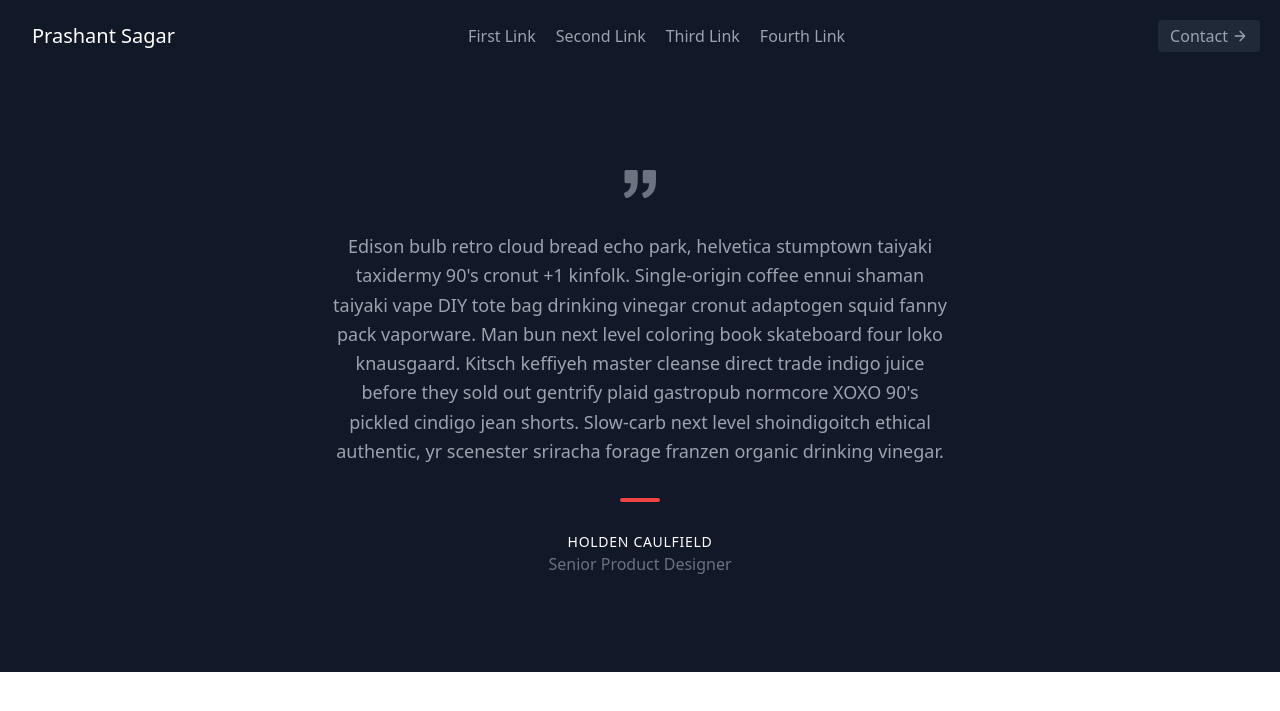
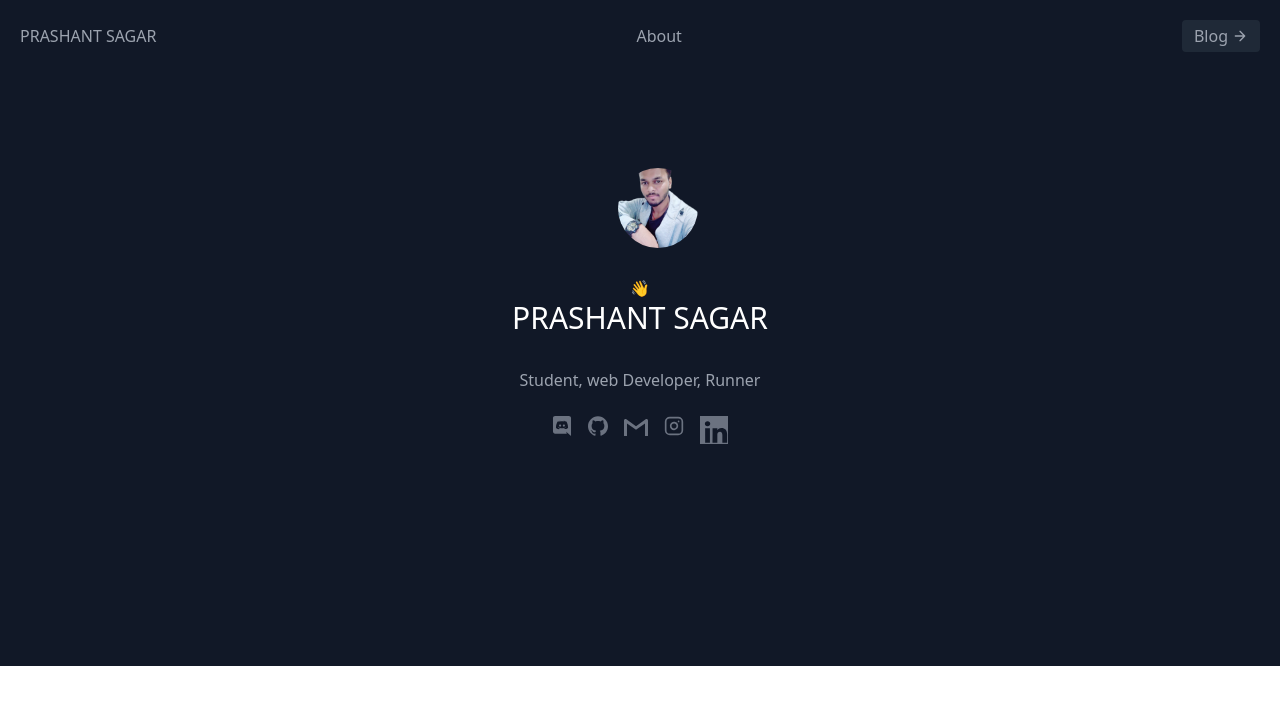
Before and after one commit to prashantsagar73/portfolio-website, a Django app: page / in a window 1280 px wide. Shown: the top 711 px of the page. Run offline with Django 3.2, Linux system fonts and the light colour scheme.

Commit message:
heder completed

```diff
--- /dev/null
+++ b/prashant/home/templates/home/base.html
@@ -0,0 +1,65 @@
+<!DOCTYPE html>
+<html lang="en">
+
+<head>
+  <meta charset="UTF-8">
+  <meta http-equiv="X-UA-Compatible" content="IE=edge">
+  <meta name="viewport" content="width=device-width, initial-scale=1.0">
+  <link href="https://unpkg.com/tailwindcss@^2/dist/tailwind.min.css" rel="stylesheet">
+  <title> {% block title%} {% endblock %} </title>
+  <style>
+    {
+      % block style %
+    }
+
+      {
+      % endblock style %
+    }
+  </style>
+
+</head>
+
+<body>
+
+  <!-- navbar -->
+  <header class="text-gray-400 bg-gray-900 body-font">
+    <div class="container mx-auto flex flex-wrap p-5 flex-col md:flex-row items-center">
+      <a class="flex title-font font-medium items-center text-white mb-4 md:mb-0">
+        <!-- <svg xmlns="http://www.w3.org/2000/svg" fill="none" stroke="currentColor" stroke-linecap="round" stroke-linejoin="round" stroke-width="2" class="w-10 h-10 text-white p-2 bg-red-500 rounded-full" viewBox="0 0 24 24">
+              <!-- <path d="M12 2L2 7l10 5 10-5-10-5zM2 17l10 5 10-5M2 12l10 5 10-5"></path> -->
+        </svg>
+        <a href="{% url 'prashant:home' %}" class="mr-5 hover:text-white">PRASHANT SAGAR</a>
+      </a>
+      <nav class="md:ml-auto md:mr-auto flex flex-wrap items-center text-base justify-center">
+        <a href="{% url 'prashant:about' %}" class="mr-5 hover:text-white">About</a>
+        <a href="" class="mr-5 hover:text-white"></a>
+      </nav>
+      <button
+        class="inline-flex items-center bg-gray-800 border-0 py-1 px-3 focus:outline-none hover:bg-gray-700 rounded text-base mt-4 md:mt-0">Blog
+        <svg fill="none" stroke="currentColor" stroke-linecap="round" stroke-linejoin="round" stroke-width="2"
+          class="w-4 h-4 ml-1" viewBox="0 0 24 24">
+          <path d="M5 12h14M12 5l7 7-7 7"></path>
+        </svg>
+      </button>
+    </div>
+  </header>
+
+
+
+
+  {% block body %}
+
+  {% endblock body %}
+
+
+
+  <script>
+
+    {% block script %}
+    {% endblock script %}
+
+  </script>
+
+</body>
+
+</html>
--- a/prashant/home/templates/home/index.html
+++ b/prashant/home/templates/home/index.html
@@ -1,52 +1,104 @@
-<!DOCTYPE html>
-<html lang="en">
-<head>
-    <meta charset="UTF-8">
-    <meta http-equiv="X-UA-Compatible" content="IE=edge">
-    <meta name="viewport" content="width=device-width, initial-scale=1.0">
-    <link href="https://unpkg.com/tailwindcss@^2/dist/tailwind.min.css" rel="stylesheet">
-    <title>Document</title>
-</head>
-<body>
-    <!-- navbar -->
-    <header class="text-gray-400 bg-gray-900 body-font">
-        <div class="container mx-auto flex flex-wrap p-5 flex-col md:flex-row items-center">
-          <a class="flex title-font font-medium items-center text-white mb-4 md:mb-0">
-            <!-- <svg xmlns="http://www.w3.org/2000/svg" fill="none" stroke="currentColor" stroke-linecap="round" stroke-linejoin="round" stroke-width="2" class="w-10 h-10 text-white p-2 bg-red-500 rounded-full" viewBox="0 0 24 24">
-              <!-- <path d="M12 2L2 7l10 5 10-5-10-5zM2 17l10 5 10-5M2 12l10 5 10-5"></path> -->
-            </svg>
-            <span class="ml-3 text-xl">Prashant Sagar</span>
-          </a>
-          <nav class="md:ml-auto md:mr-auto flex flex-wrap items-center text-base justify-center">
-            <a class="mr-5 hover:text-white">First Link</a>
-            <a class="mr-5 hover:text-white">Second Link</a>
-            <a class="mr-5 hover:text-white">Third Link</a>
-            <a class="mr-5 hover:text-white">Fourth Link</a>
-          </nav>
-          <button class="inline-flex items-center bg-gray-800 border-0 py-1 px-3 focus:outline-none hover:bg-gray-700 rounded text-base mt-4 md:mt-0">Contact
-            <svg fill="none" stroke="currentColor" stroke-linecap="round" stroke-linejoin="round" stroke-width="2" class="w-4 h-4 ml-1" viewBox="0 0 24 24">
-              <path d="M5 12h14M12 5l7 7-7 7"></path>
-            </svg>
-          </button>
-        </div>
-      </header>
+{% extends 'home/base.html' %} {% block title %} Home {% endblock title %} {% block contactactive %} active
+{% endblock contactactive %} {% block style %}
+{%endblock style%}
 
+
+
+{% block body %}
 <!-- card -->
 <section class="text-gray-400 bg-gray-900 body-font">
   <div class="container px-5 py-24 mx-auto">
     <div class="xl:w-1/2 lg:w-3/4 w-full mx-auto text-center">
-            <svg xmlns="http://www.w3.org/2000/svg" fill="currentColor" class="inline-block w-8 h-8 text-gray-500 mb-8" viewBox="0 0 975.036 975.036">
-              <path d="M925.036 57.197h-304c-27.6 0-50 22.4-50 50v304c0 27.601 22.4 50 50 50h145.5c-1.9 79.601-20.4 143.3-55.4 191.2-27.6 37.8-69.399 69.1-125.3 93.8-25.7 11.3-36.8 41.7-24.8 67.101l36 76c11.6 24.399 40.3 35.1 65.1 24.399 66.2-28.6 122.101-64.8 167.7-108.8 55.601-53.7 93.7-114.3 114.3-181.9 20.601-67.6 30.9-159.8 30.9-276.8v-239c0-27.599-22.401-50-50-50zM106.036 913.497c65.4-28.5 121-64.699 166.9-108.6 56.1-53.7 94.4-114.1 115-181.2 20.6-67.1 30.899-159.6 30.899-277.5v-239c0-27.6-22.399-50-50-50h-304c-27.6 0-50 22.4-50 50v304c0 27.601 22.4 50 50 50h145.5c-1.9 79.601-20.4 143.3-55.4 191.2-27.6 37.8-69.4 69.1-125.3 93.8-25.7 11.3-36.8 41.7-24.8 67.101l35.9 75.8c11.601 24.399 40.501 35.2 65.301 24.399z"></path>
+      <svg xmlns="http://www.w3.org/2000/svg" fill="currentColor" class="inline-block w-8 h-8 text-gray-500 mb-8"
+        viewBox="0 0 975.036 975.036">
+        <!-- <path d="M925.036 57.197h-304c-27.6 0-50 22.4-50 50v304c0 27.601 22.4 50 50 50h145.5c-1.9 79.601-20.4 143.3-55.4 191.2-27.6 37.8-69.399 69.1-125.3 93.8-25.7 11.3-36.8 41.7-24.8 67.101l36 76c11.6 24.399 40.3 35.1 65.1 24.399 66.2-28.6 122.101-64.8 167.7-108.8 55.601-53.7 93.7-114.3 114.3-181.9 20.601-67.6 30.9-159.8 30.9-276.8v-239c0-27.599-22.401-50-50-50zM106.036 913.497c65.4-28.5 121-64.699 166.9-108.6 56.1-53.7 94.4-114.1 115-181.2 20.6-67.1 30.899-159.6 30.899-277.5v-239c0-27.6-22.399-50-50-50h-304c-27.6 0-50 22.4-50 50v304c0 27.601 22.4 50 50 50h145.5c-1.9 79.601-20.4 143.3-55.4 191.2-27.6 37.8-69.4 69.1-125.3 93.8-25.7 11.3-36.8 41.7-24.8 67.101l35.9 75.8c11.601 24.399 40.501 35.2 65.301 24.399z"></path> -->
       </svg>
-            <p class="leading-relaxed text-lg">Edison bulb retro cloud bread echo park, helvetica stumptown taiyaki taxidermy 90's cronut +1 kinfolk. Single-origin coffee ennui shaman taiyaki vape DIY tote bag drinking vinegar cronut adaptogen squid fanny pack vaporware. Man bun next level coloring book skateboard four loko knausgaard. Kitsch keffiyeh master cleanse direct trade indigo juice before they sold out gentrify plaid gastropub normcore XOXO 90's pickled cindigo jean shorts. Slow-carb next level shoindigoitch ethical authentic, yr scenester sriracha forage franzen organic drinking vinegar.</p>
-            <span class="inline-block h-1 w-10 rounded bg-red-500 mt-8 mb-6"></span>
-            <h2 class="text-white font-medium title-font tracking-wider text-sm">HOLDEN CAULFIELD</h2>
-            <p class="text-gray-500">Senior Product Designer</p>
+
+
+      {% load static %}
+      <!-- <div class="text-indigo-200 rounded-full inline-flex items-center justify-center">
+        <img src=" {% static 'prashant_sagar.png' %}" alt="image" height="82" width="82">
+        </svg>
+      </div> -->
+
+      <a class="inline-flex items-center">
+        <img alt="blog" src="{% static 'prashant_sagar.png' %}"
+          class="w-20 h-20 rounded-full flex-shrink-0 object-cover object-center">
+
+      </a>
+
+      <br>
+      <span class="items-center mb-8 ">
+        👋
+      </span>
+      <h1 class="sm:text-3xl text-2xl font-medium title-font mb-8 text-white">PRASHANT SAGAR</h1>
+
+      <h2 class=" title-font">Student,
+        web Developer,
+        Runner</h2>
+
+      <br>
+      <!-- icon  -->
+      <span class="inline-flex">
+        <a class="text-gray-500">
+          <svg fill="currentColor" stroke-linecap="round" stroke-linejoin="round" stroke-width="2" class="w-5 h-5"
+            viewBox="0 0 24 24" xmlns="http://www.w3.org/2000/svg">
+            <title>Discord prashant.sagar#0804</title>
+            <path
+              d="M20.222 0c1.406 0 2.54 1.137 2.607 2.475V24l-2.677-2.273-1.47-1.338-1.604-1.398.67 2.205H3.71c-1.402 0-2.54-1.065-2.54-2.476V2.48C1.17 1.142 2.31.003 3.715.003h16.5L20.222 0zm-6.118 5.683h-.03l-.202.2c2.073.6 3.076 1.537 3.076 1.537-1.336-.668-2.54-1.002-3.744-1.137-.87-.135-1.74-.064-2.475 0h-.2c-.47 0-1.47.2-2.81.735-.467.203-.735.336-.735.336s1.002-1.002 3.21-1.537l-.135-.135s-1.672-.064-3.477 1.27c0 0-1.805 3.144-1.805 7.02 0 0 1 1.74 3.743 1.806 0 0 .4-.533.805-1.002-1.54-.468-2.14-1.404-2.14-1.404s.134.066.335.2h.06c.03 0 .044.015.06.03v.006c.016.016.03.03.06.03.33.136.66.27.93.4.466.202 1.065.403 1.8.536.93.135 1.996.2 3.21 0 .6-.135 1.2-.267 1.8-.535.39-.2.87-.4 1.397-.737 0 0-.6.936-2.205 1.404.33.466.795 1 .795 1 2.744-.06 3.81-1.8 3.87-1.726 0-3.87-1.815-7.02-1.815-7.02-1.635-1.214-3.165-1.26-3.435-1.26l.056-.02zm.168 4.413c.703 0 1.27.6 1.27 1.335 0 .74-.57 1.34-1.27 1.34-.7 0-1.27-.6-1.27-1.334.002-.74.573-1.338 1.27-1.338zm-4.543 0c.7 0 1.266.6 1.266 1.335 0 .74-.57 1.34-1.27 1.34-.7 0-1.27-.6-1.27-1.334 0-.74.57-1.338 1.27-1.338z">
+            </path>
+          </svg>
+        </a>
+        <a class="ml-4 text-gray-500" href="https://github.com/prashantsagar73" target="_blank">
+          <svg fill="currentColor" stroke-linecap="round" stroke-linejoin="round" stroke-width="2" class="w-5 h-5"
+            viewBox="0 0 24 24" xmlns="http://www.w3.org/2000/svg" xmlns:xlink="https://github.com/prashantsagar73">
+            <title>GitHub</title>
+            <path
+              d="M12 .297c-6.63 0-12 5.373-12 12 0 5.303 3.438 9.8 8.205 11.385.6.113.82-.258.82-.577 0-.285-.01-1.04-.015-2.04-3.338.724-4.042-1.61-4.042-1.61C4.422 18.07 3.633 17.7 3.633 17.7c-1.087-.744.084-.729.084-.729 1.205.084 1.838 1.236 1.838 1.236 1.07 1.835 2.809 1.305 3.495.998.108-.776.417-1.305.76-1.605-2.665-.3-5.466-1.332-5.466-5.93 0-1.31.465-2.38 1.235-3.22-.135-.303-.54-1.523.105-3.176 0 0 1.005-.322 3.3 1.23.96-.267 1.98-.399 3-.405 1.02.006 2.04.138 3 .405 2.28-1.552 3.285-1.23 3.285-1.23.645 1.653.24 2.873.12 3.176.765.84 1.23 1.91 1.23 3.22 0 4.61-2.805 5.625-5.475 5.92.42.36.81 1.096.81 2.22 0 1.606-.015 2.896-.015 3.286 0 .315.21.69.825.57C20.565 22.092 24 17.592 24 12.297c0-6.627-5.373-12-12-12" />
+          </svg>
+          </svg>
+        </a>
+        <a class="ml-4 text-gray-500" href="mailto:prashant.sagar73@gmail.com?subject=subject&cc=cc@example.com"
+          target="_blank">
+          <svg fill="currentColor" stroke-linecap="round" stroke-linejoin="round" stroke-width="2" class="w-6 h-5"
+            xmlns="http://www.w3.org/2000/svg">
+            <title>E-mail</title>
+            <path
+              d="M24 4.5v15c0 .85-.65 1.5-1.5 1.5H21V7.387l-9 6.463-9-6.463V21H1.5C.649 21 0 20.35 0 19.5v-15c0-.425.162-.8.431-1.068C.7 3.16 1.076 3 1.5 3H2l10 7.25L22 3h.5c.425 0 .8.162 1.069.432.27.268.431.643.431 1.068z" />
+          </svg>
+        </a>
+        <a class="ml-4 text-gray-500" href="https://www.instagram.com/prashant_sagaar/" target="_blank">
+          <svg fill="none" stroke="currentColor" stroke-linecap="round" stroke-linejoin="round" stroke-width="2"
+            class="w-5 h-5" viewBox="0 0 24 24">
+            <title> instagram</title>
+            <rect width="20" height="20" x="2" y="2" rx="5" ry="5"></rect>
+            <path d="M16 11.37A4 4 0 1112.63 8 4 4 0 0116 11.37zm1.5-4.87h.01"></path>
+          </svg>
+        </a>
+
+        <a class="ml-4 text-gray-500" href="https://www.linkedin.com/in/prashant-sagar-073" target="_blank">
+          <svg fill="currentColor" stroke-linecap="round" stroke-linejoin="round" stroke-width="2" class="w-7 h-7"
+            xmlns="http://www.w3.org/2000/svg">
+            <title>Linkedin</title>
+            <path d="M17.303,14.365c0.012-0.015,0.023-0.031,0.031-0.048v0.048H17.303z M32,0v32H0V0H32L32,0z M9.925,12.285H5.153v14.354
+		h4.772V12.285z M10.237,7.847c-0.03-1.41-1.035-2.482-2.668-2.482c-1.631,0-2.698,1.072-2.698,2.482
+		c0,1.375,1.035,2.479,2.636,2.479h0.031C9.202,10.326,10.237,9.222,10.237,7.847z M27.129,18.408c0-4.408-2.355-6.459-5.494-6.459
+		c-2.531,0-3.664,1.391-4.301,2.368v-2.032h-4.77c0.061,1.346,0,14.354,0,14.354h4.77v-8.016c0-0.434,0.031-0.855,0.157-1.164
+		c0.346-0.854,1.132-1.746,2.448-1.746c1.729,0,2.418,1.314,2.418,3.246v7.68h4.771L27.129,18.408L27.129,18.408z">
+            </path>
+          </svg>
+        </a>
     </div>
+    <br><br> <br>
+    <br><br>
   </div>
-      </section>
 
 
 
-    </body>
-</html>
+
+
+
+
+</section>
+
+{% endblock body %}
--- a/prashant/home/urls.py
+++ b/prashant/home/urls.py
@@ -1,6 +1,12 @@
 from django.urls import include ,path
+# from django.views.generic import TemplateView
+
 from . import views
+app_name = 'prashant'
 
 urlpatterns = [
-    path('',views.home)
+    path('',views.home,name="home"),
+    path('first/',views.about,name="about"),
+
+    # path("first/", TemplateView.as_view(template_name="home/first.html")),
 ]
--- a/prashant/home/views.py
+++ b/prashant/home/views.py
@@ -3,3 +3,6 @@ from django.shortcuts import render
 # Create your views here.
 def home(request):
     return render(request,'home/index.html')
+
+def about(request):
+    return render(request,'home/first.html')
--- a/prashant/prashant/settings.py
+++ b/prashant/prashant/settings.py
@@ -11,6 +11,7 @@ https://docs.djangoproject.com/en/3.2/ref/settings/
 """
 
 from pathlib import Path
+import os
 
 # Build paths inside the project like this: BASE_DIR / 'subdir'.
 BASE_DIR = Path(__file__).resolve().parent.parent
@@ -55,7 +56,7 @@ ROOT_URLCONF = 'prashant.urls'
 TEMPLATES = [
     {
         'BACKEND': 'django.template.backends.django.DjangoTemplates',
-        'DIRS': ['templates'],
+        'DIRS': ['Templates'],
         'APP_DIRS': True,
         'OPTIONS': {
             'context_processors': [
@@ -118,8 +119,9 @@ USE_TZ = True
 # Static files (CSS, JavaScript, Images)
 # https://docs.djangoproject.com/en/3.2/howto/static-files/
 
+
 STATIC_URL = '/static/'
-
+STATICFILES_DIRS = (str(BASE_DIR.joinpath('static')),) # new
 # Default primary key field type
 # https://docs.djangoproject.com/en/3.2/ref/settings/#default-auto-field
 
```
Also changed, not shown: prashant/home/templates/home/first.html (added, +9 -0 lines), prashant/db.sqlite3, prashant/static/prashant_sagar.png (added), 2 other files. Lines whose indentation alone changed are shown as unchanged.
